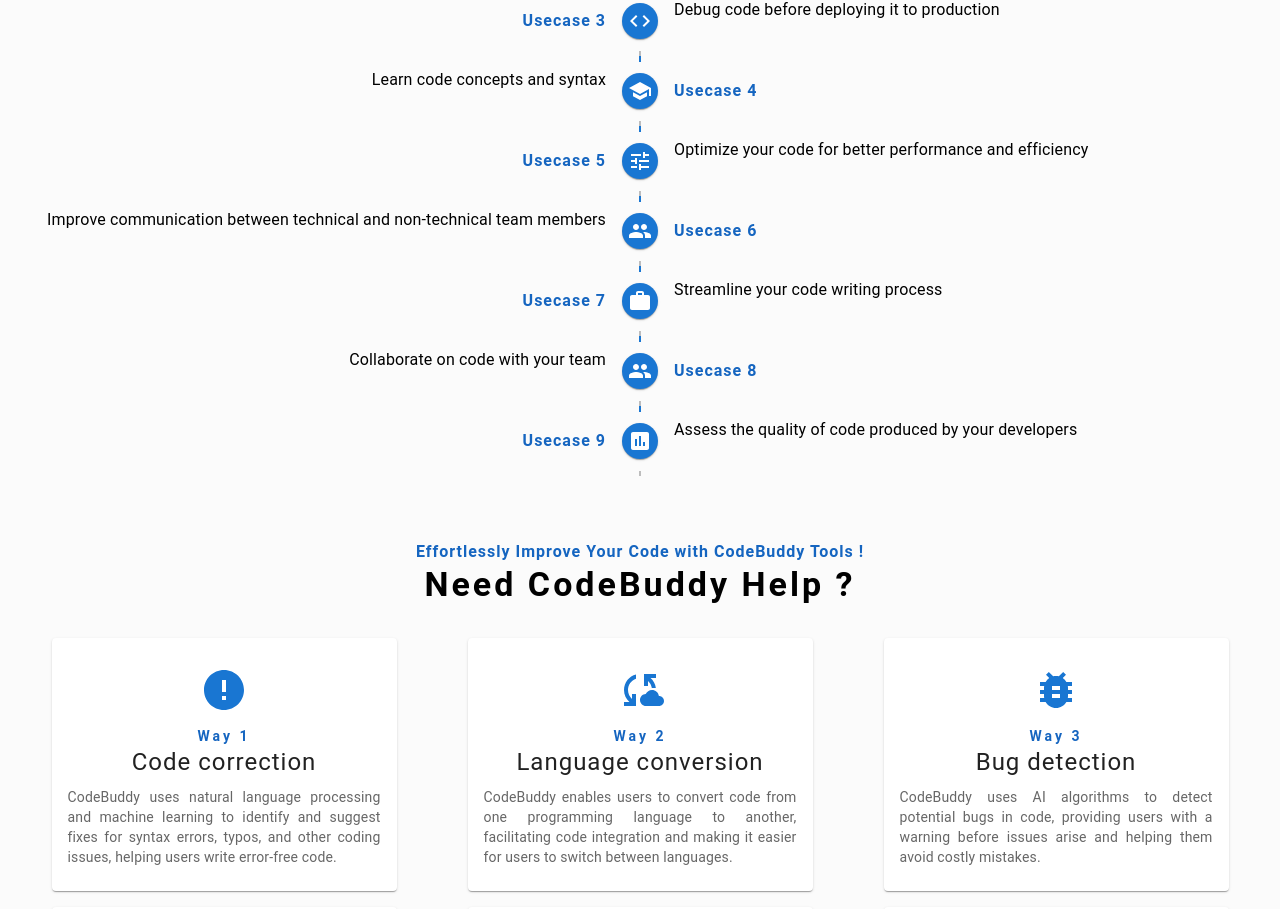
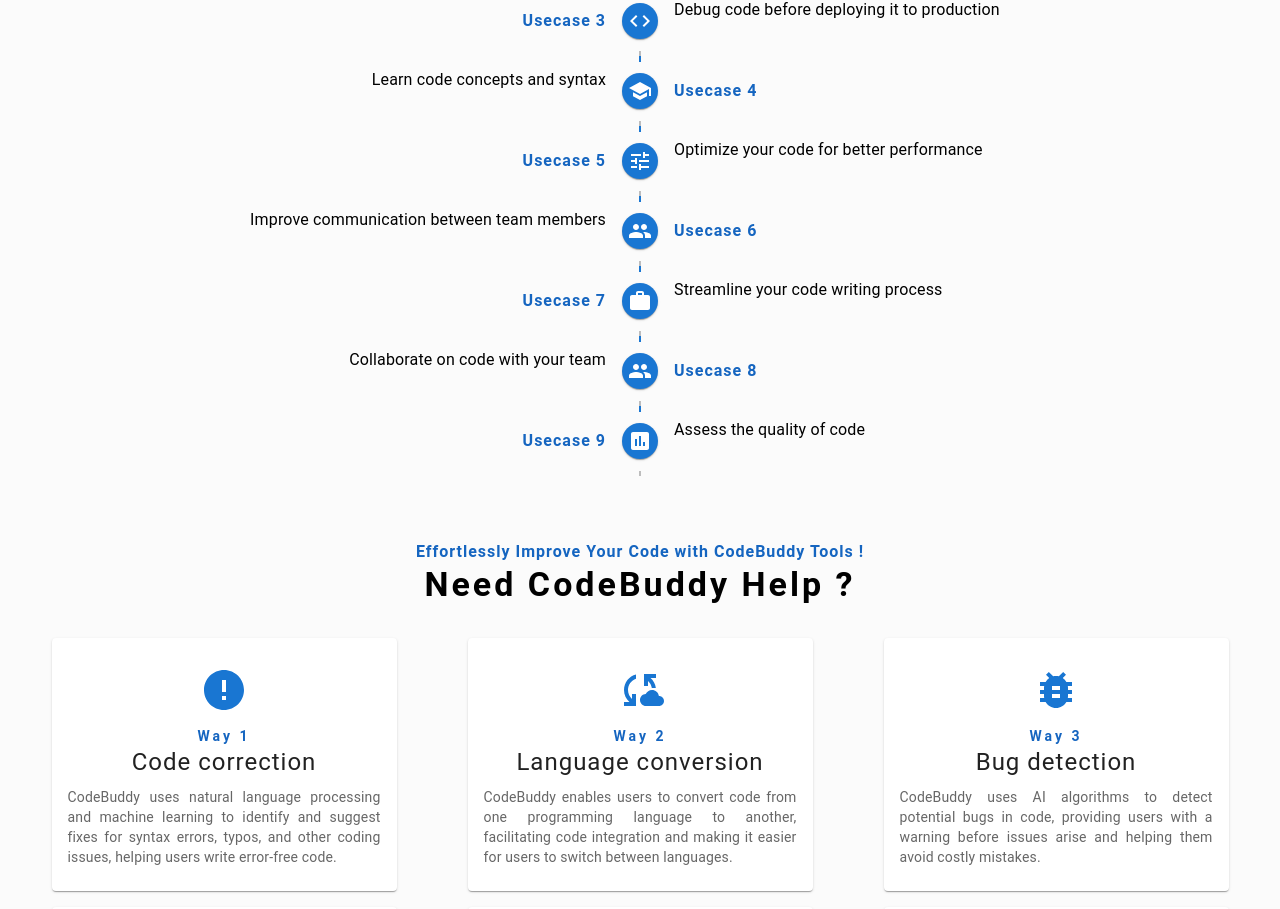
Before and after one commit to ArslanJajja1/my-code-buddy, a React (Vite) app in the folder client/: page / in a window 1280 px wide. Shown: the part 1462-2371 px from the top of the page. Built offline with nearby package versions, Linux system fonts and the light colour scheme; a web font is replaced by a local one.

Commit message:
usecases data title changes

```diff
--- a/client/src/data/data.ts
+++ b/client/src/data/data.ts
@@ -17,11 +17,11 @@
       description: 'Our website provides automated explanations and tutorials to help students and beginners understand code.',
     },
     {
-      title: 'Optimize your code for better performance and efficiency',
+      title: 'Optimize your code for better performance',
       description: 'Improve the user experience and reduce server costs by optimizing your code with our website.',
     },
     {
-      title: 'Improve communication between technical and non-technical team members',
+      title: 'Improve communication between team members',
       description: 'Our website helps non-technical team members understand technical code and documentation, reducing communication barriers.',
     },
     {
@@ -33,7 +33,7 @@
       description: 'Our website makes it easier to work together on large projects, with code collaboration and code review features.',
     },
     {
-      title: 'Assess the quality of code produced by your developers',
+      title: 'Assess the quality of code ',
       description: 'Identify areas for improvement and ensure adherence to coding standards by using our website to assess the quality of code produced by your developers.',
     },
   ];
```
